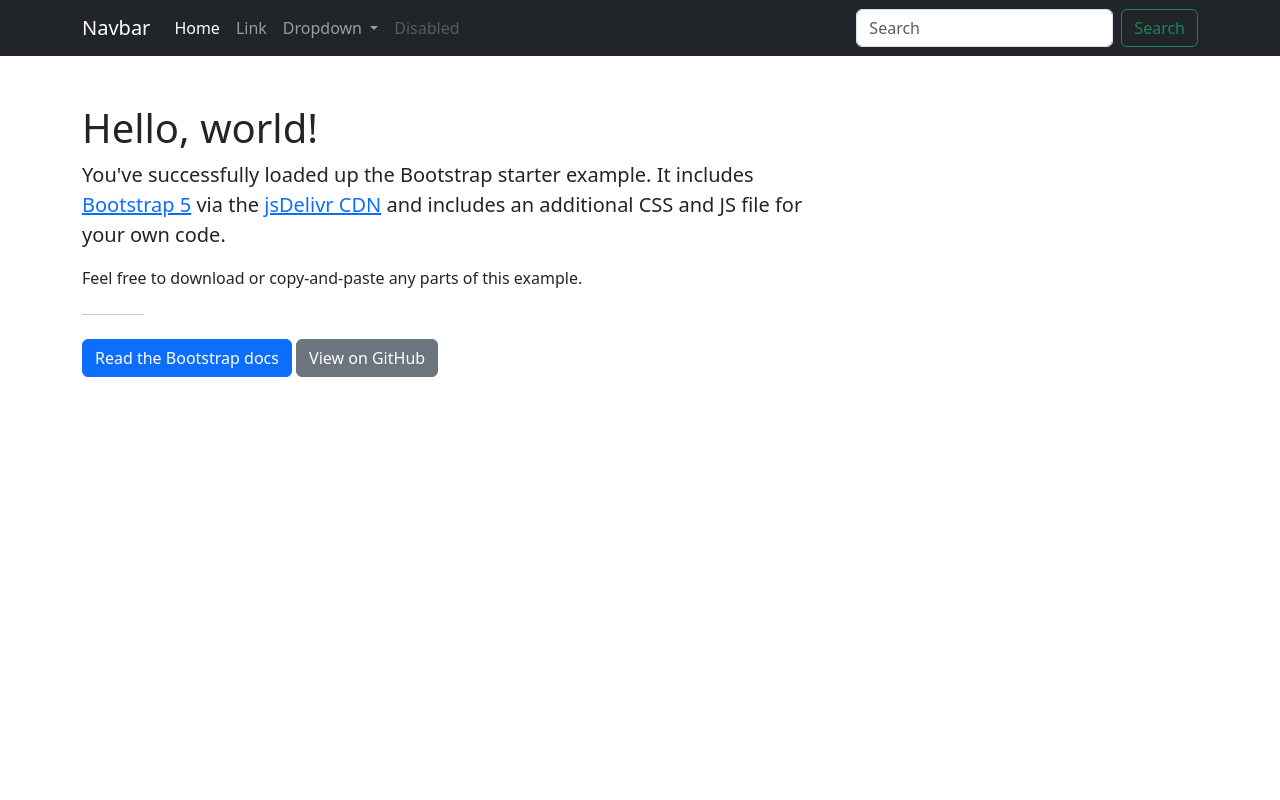
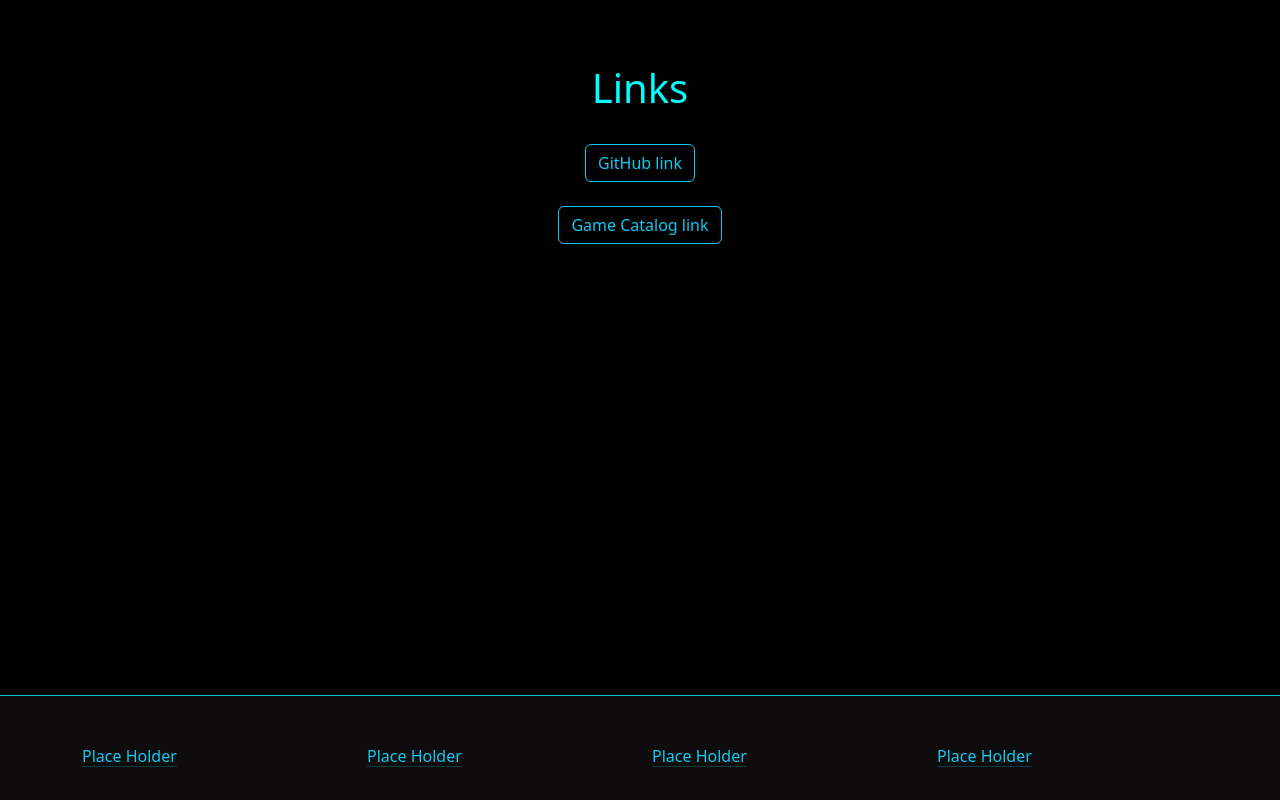
Before and after one commit to Blade-iii/blade-iii.github.io, a plain HTML site: page index.html in a window 1280 px wide. Drawn offline with nearby package versions, Linux system fonts and the light colour scheme.

Commit message:
Simple layout added

```diff
--- a/index.html
+++ b/index.html
@@ -3,62 +3,51 @@
   <head>
     <meta charset="utf-8">
     <meta name="viewport" content="width=device-width, initial-scale=1">
-    <title>Bootstrap demo</title>
-    <link href="https://cdn.jsdelivr.net/npm/bootstrap@5.3.2/dist/css/bootstrap.min.css" rel="stylesheet" integrity="sha384-T3c6CoIi6uLrA9TneNEoa7RxnatzjcDSCmG1MXxSR1GAsXEV/Dwwykc2MPK8M2HN" crossorigin="anonymous">
-    <link rel="stylesheet" href="styles.css">
+    <title>Links</title>
+
+     <!-- Bootstrap CSS -->
+     <link href="https://cdn.jsdelivr.net/npm/bootstrap@5.3.3/dist/css/bootstrap.min.css" rel="stylesheet" integrity="sha384-QWTKZyjpPEjISv5WaRU9OFeRpok6YctnYmDr5pNlyT2bRjXh0JMhjY6hW+ALEwIH" crossorigin="anonymous">
+
+     <script src="https://cdn.jsdelivr.net/npm/bootstrap@5.3.3/dist/js/bootstrap.bundle.min.js" integrity="sha384-YvpcrYf0tY3lHB60NNkmXc5s9fDVZLESaAA55NDzOxhy9GkcIdslK1eN7N6jIeHz" crossorigin="anonymous"></script>
+     <!-- Link to custom styles -->
+     <link rel="stylesheet" type="text/css" href="styles.css">
   </head>
   <body>
-    <nav class="navbar navbar-expand-lg navbar-dark bg-dark">
-      <div class="container">
-        <a class="navbar-brand" href="#">Navbar</a>
-        <button class="navbar-toggler" type="button" data-bs-toggle="collapse" data-bs-target="#navbarSupportedContent" aria-controls="navbarSupportedContent" aria-expanded="false" aria-label="Toggle navigation">
-          <span class="navbar-toggler-icon"></span>
-        </button>
-        <div class="collapse navbar-collapse" id="navbarSupportedContent">
-          <ul class="navbar-nav me-auto mb-2 mb-lg-0">
-            <li class="nav-item">
-              <a class="nav-link active" aria-current="page" href="#">Home</a>
-            </li>
-            <li class="nav-item">
-              <a class="nav-link" href="#">Link</a>
-            </li>
-            <li class="nav-item dropdown">
-              <a class="nav-link dropdown-toggle" href="#" id="navbarDropdown" role="button" data-bs-toggle="dropdown" aria-expanded="false">
-                Dropdown
-              </a>
-              <ul class="dropdown-menu" aria-labelledby="navbarDropdown">
-                <li><a class="dropdown-item" href="#">Action</a></li>
-                <li><a class="dropdown-item" href="#">Another action</a></li>
-                <li><hr class="dropdown-divider"></li>
-                <li><a class="dropdown-item" href="#">Something else here</a></li>
-              </ul>
-            </li>
-            <li class="nav-item">
-              <a class="nav-link disabled">Disabled</a>
-            </li>
-          </ul>
-          <form class="d-flex" role="search">
-            <input class="form-control me-2" type="search" placeholder="Search" aria-label="Search">
-            <button class="btn btn-outline-success" type="submit">Search</button>
-          </form>
+   <h1> Links</h1>
+
+   <div class="container">
+    <div class="row g-0">
+      <div class="col-md-12 text-center">
+        <br>
+        <a href="https://github.com/Blade-iii" class="btn btn-outline-info">GitHub link</a>
+        <br>
+        <br>
+        <a href="https://advanced-web-technologies-production.up.railway.app/" class="btn btn-outline-info">Game Catalog link</a>
+
+      </div>
+    </div>
+  </div>
+
+  <footer class="footer pt-5 footer fixed-bottom">
+    <div class="container">
+      <div class="row">
+        <div class="col-md-3">
+        <a href="#" class="link-info link-offset-2 link-underline-opacity-25 link-underline-opacity-100-hover">Place Holder</a>
+        </div>
+        <div class="col-md-3">
+          <a href="#" class="link-info link-offset-2 link-underline-opacity-25 link-underline-opacity-100-hover">Place Holder</a>
+        </div>
+        <div class="col-md-3">
+          <a href="#" class="link-info link-offset-2 link-underline-opacity-25 link-underline-opacity-100-hover">Place Holder</a>
+        </div>
+        <div class="col-md-3">
+          <a href="#" class="link-info link-offset-2 link-underline-opacity-25 link-underline-opacity-100-hover">Place Holder</a>
         </div>
       </div>
-    </nav>
+    </div>
+  </footer>
+</body>
 
-    <div class="container my-5">
-      <h1>Hello, world!</h1>
-      <div class="col-lg-8 px-0">
-        <p class="fs-5">You've successfully loaded up the Bootstrap starter example. It includes <a href="https://getbootstrap.com/">Bootstrap 5</a> via the <a href="https://www.jsdelivr.com/package/npm/bootstrap">jsDelivr CDN</a> and includes an additional CSS and JS file for your own code.</p>
-        <p>Feel free to download or copy-and-paste any parts of this example.</p>
 
-        <hr class="col-1 my-4">
-
-        <a href="https://getbootstrap.com" class="btn btn-primary">Read the Bootstrap docs</a>
-        <a href="https://github.com/twbs/examples" class="btn btn-secondary">View on GitHub</a>
-      </div>
-    </div>
-
-    <script src="https://cdn.jsdelivr.net/npm/bootstrap@5.3.2/dist/js/bootstrap.bundle.min.js" integrity="sha384-C6RzsynM9kWDrMNeT87bh95OGNyZPhcTNXj1NW7RuBCsyN/o0jlpcV8Qyq46cDfL" crossorigin="anonymous"></script>
-    <script src="main.js"></script>
   </body>
 </html>
--- /dev/null
+++ b/styles.css
@@ -0,0 +1,24 @@
+body{
+    background-color: black;
+    color: aqua;
+}
+
+h1{
+    padding-top: 4rem;
+    text-align: center;
+}
+
+/*  This is styling for the footer elements */
+.footer {
+    display: flex;
+    position: end;
+    margin-top: 4rem !important;
+    background-color: #0e0c0c;
+    color:#00bcd4;
+    padding-bottom: 1rem;
+    border-top: 1px solid #00bcd4;
+  }
+
+  .footer .row {
+    margin-bottom: 1rem;
+  }
```
